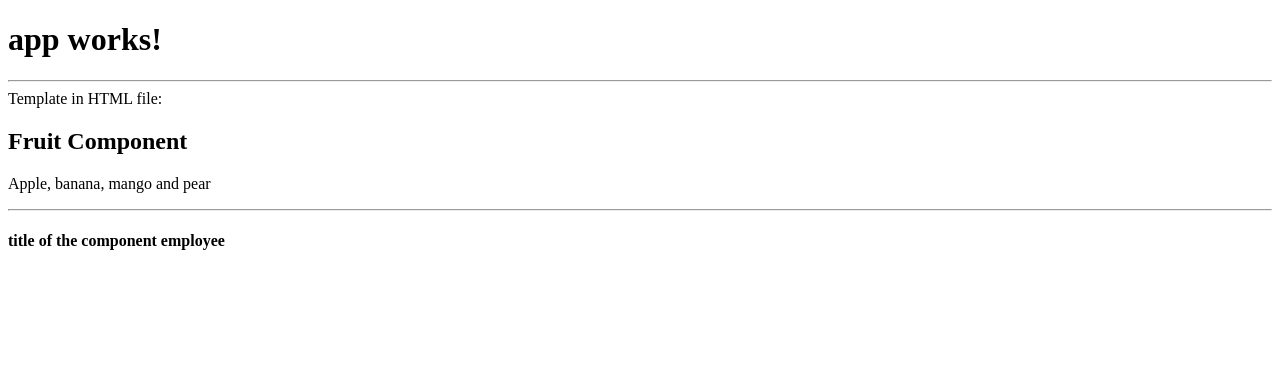
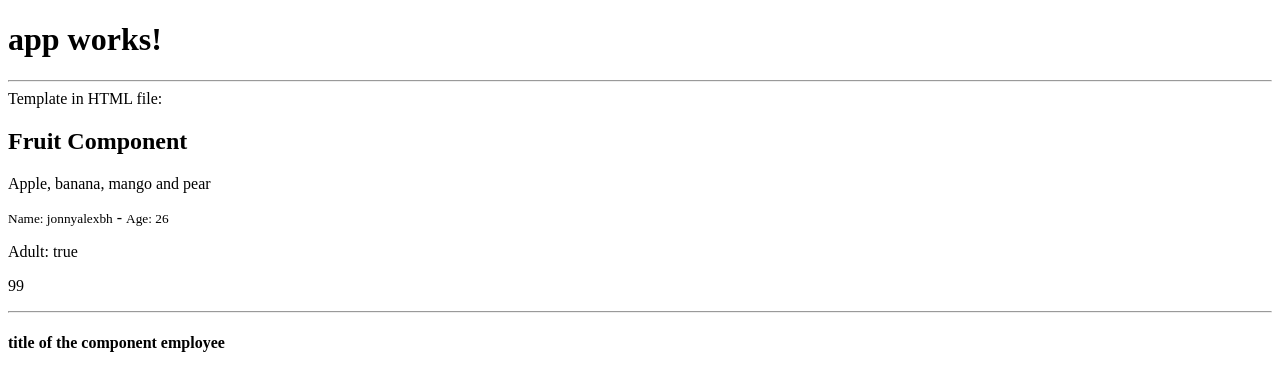
Before and after one commit to jonnyalexbh/angular4p0, an Angular app: page / in a window 1280 px wide. Shown: the top 390 px of the page. Built offline with nearby package versions, Linux system fonts and the light colour scheme.

Commit message:
properties and data types

```diff
--- a/src/app/fruit/fruit.component.html
+++ b/src/app/fruit/fruit.component.html
@@ -1,3 +1,8 @@
 Template in HTML file: <br>
 <h2>{{name_component}}</h2>
 <p>{{list_fruit}}</p>
+
+<small>Name: {{name}}</small> - <small>Age: {{age}}</small>
+
+<p>Adult: {{adult}}</p>
+<p>{{anyone}}</p>
--- a/src/app/fruit/fruit.component.ts
+++ b/src/app/fruit/fruit.component.ts
@@ -8,4 +8,10 @@
 export class FruitComponent {
   public name_component = 'Fruit Component';
   public list_fruit = 'Apple, banana, mango and pear';
+
+  public name:string = 'jonnyalexbh';
+  public age:number = 26;
+  public adult:boolean = true;
+  public jobs:Array<string> = ['Carpenter', 'bricklayer', 'plumber'];
+  public anyone:any = 99;
 }
```
